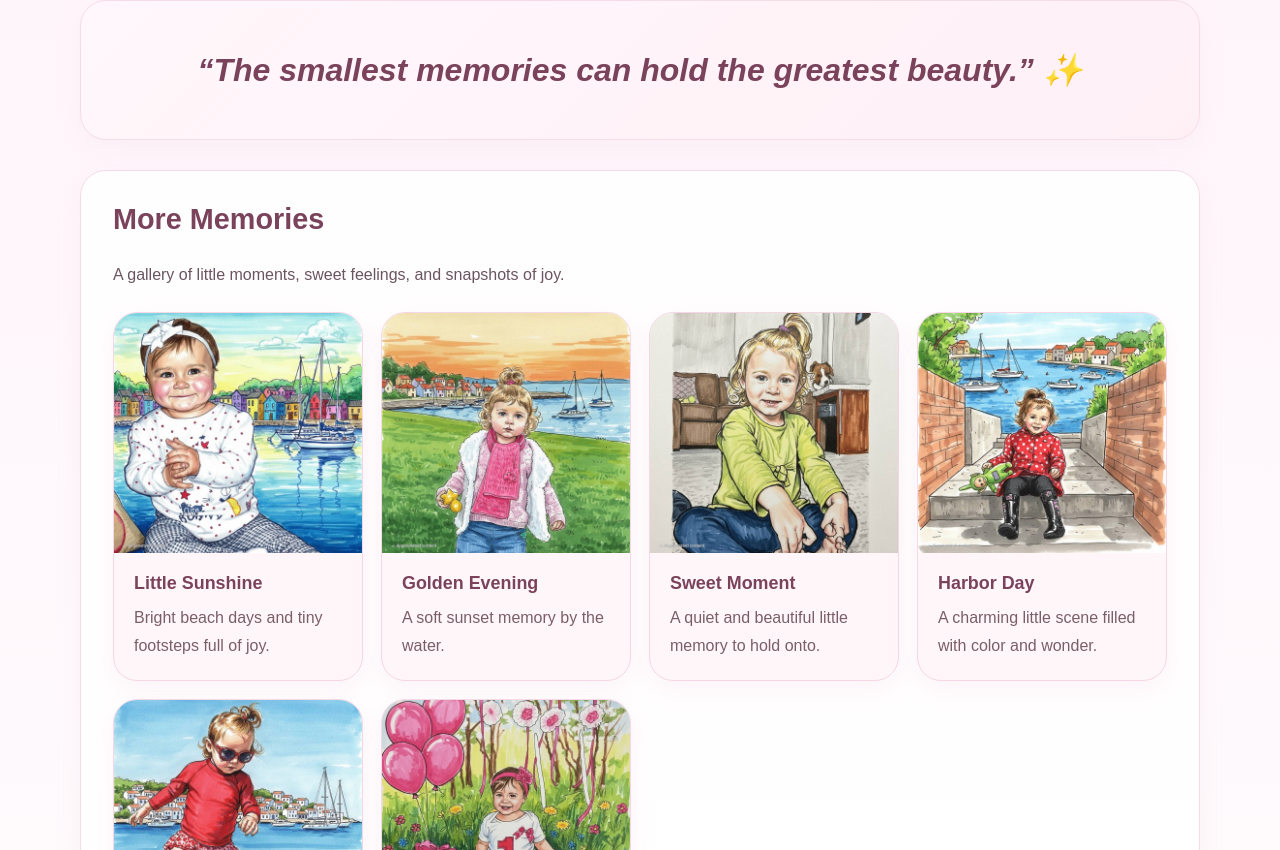
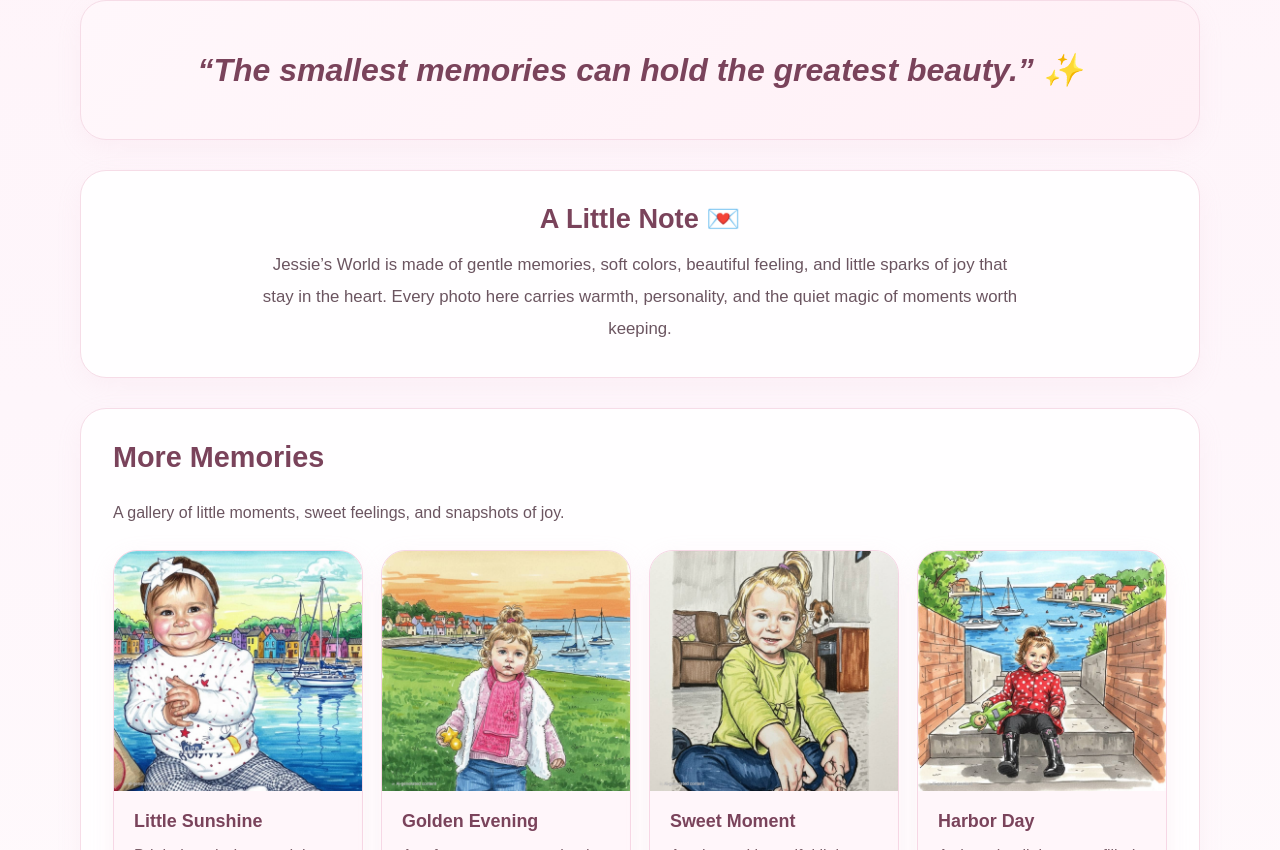
Before and after one commit to DanceOnVibes/Jessie-ai, a Next.js app: page / in a window 1280 px wide. Shown: the part 1750-2600 px from the top of the page. Built offline with nearby package versions, Linux system fonts and the light colour scheme.

Commit message:
Add note section and polish Jessie page

```diff
--- a/app/page.tsx
+++ b/app/page.tsx
@@ -311,6 +311,44 @@ export default function Home() {
             padding: "32px",
             border: "1px solid #f6dce7",
             boxShadow: "0 8px 24px rgba(230, 186, 205, 0.12)",
+            textAlign: "center",
+          }}
+        >
+          <h2
+            style={{
+              marginTop: 0,
+              marginBottom: "14px",
+              fontSize: "1.7rem",
+              color: "#7a435b",
+            }}
+          >
+            A Little Note 💌
+          </h2>
+
+          <p
+            style={{
+              margin: 0,
+              maxWidth: "760px",
+              marginInline: "auto",
+              lineHeight: 1.9,
+              color: "#6b5560",
+              fontSize: "1.05rem",
+            }}
+          >
+            Jessie’s World is made of gentle memories, soft colors, beautiful feeling,
+            and little sparks of joy that stay in the heart. Every photo here carries
+            warmth, personality, and the quiet magic of moments worth keeping.
+          </p>
+        </section>
+
+        <section
+          style={{
+            marginTop: "30px",
+            background: "rgba(255,255,255,0.92)",
+            borderRadius: "26px",
+            padding: "32px",
+            border: "1px solid #f6dce7",
+            boxShadow: "0 8px 24px rgba(230, 186, 205, 0.12)",
           }}
         >
           <h2 style={{ marginTop: 0, fontSize: "1.8rem", color: "#7a435b" }}>
```
